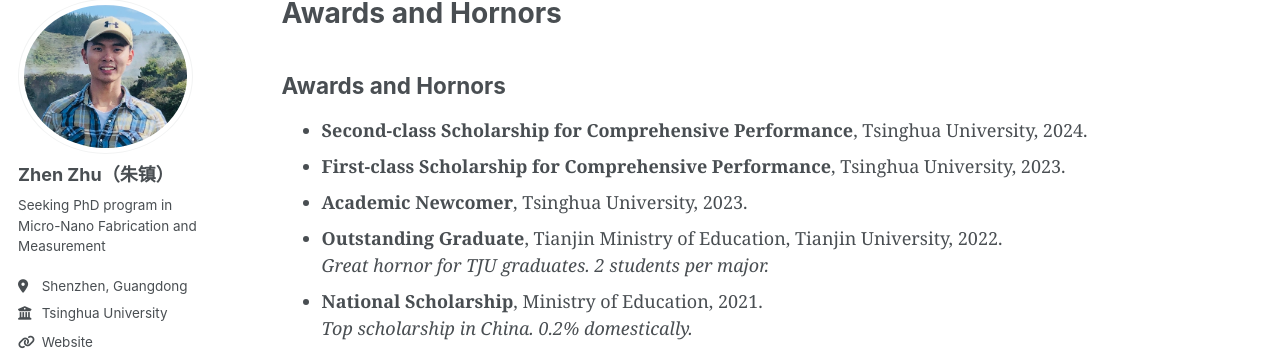
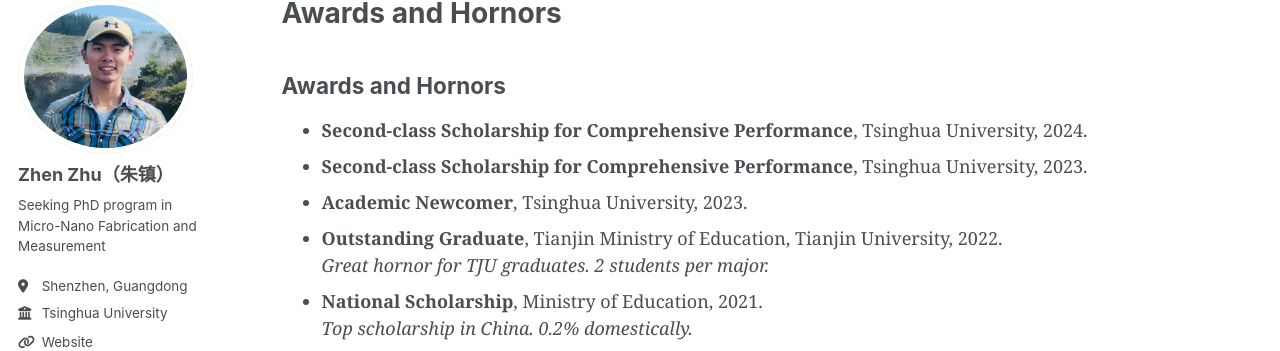
Before and after one commit to zhenzhuzz/zhenzhuzz.github.io, a Jekyll site: the page built from _pages/awards.md, in a window 1280 px wide and 1054 px high. Shown: the part 107-458 px from the top of the window. Built offline with Jekyll 4.4.1, drawn with Linux system fonts in a browser that asks for light colours; some web fonts are replaced; our own code applies the rules of GitHub Pages for plain Markdown files.

Commit message:
Update awards.md

```diff
--- a/_pages/awards.md
+++ b/_pages/awards.md
@@ -6,7 +6,7 @@ author_profile: true
 
 ## Awards and Hornors
 * **Second-class Scholarship for Comprehensive Performance**, Tsinghua University, 2024.
-* **First-class Scholarship for Comprehensive Performance**, Tsinghua University, 2023.
+* **Second-class Scholarship for Comprehensive Performance**, Tsinghua University, 2023.
 * **Academic Newcomer**, Tsinghua University, 2023.
 * **Outstanding Graduate**, Tianjin Ministry of Education, Tianjin University, 2022.
   *Great hornor for TJU graduates. 2 students per major.*
```
